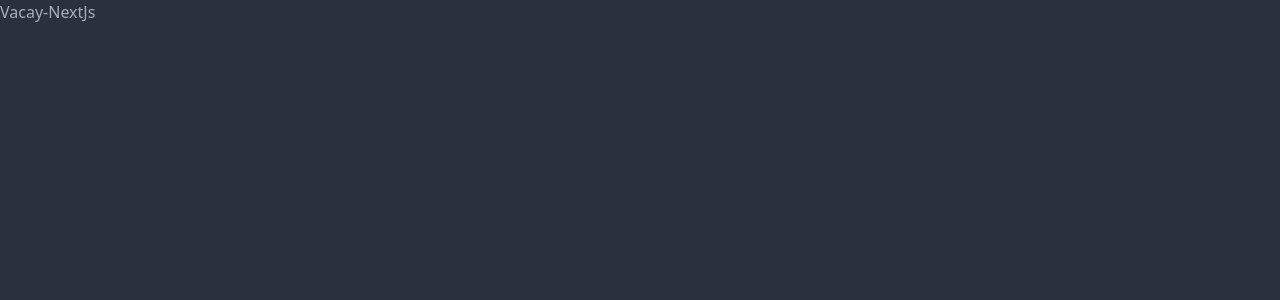
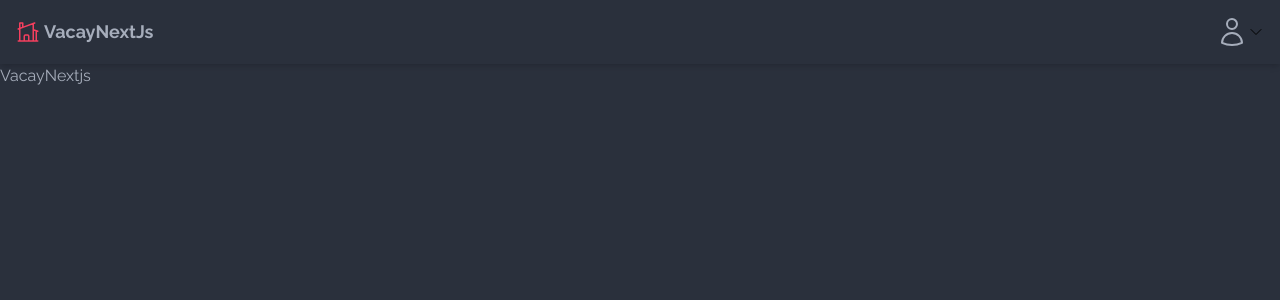
Before and after one commit to jardadev/Vacay-Nextjs, a Next.js app: page / in a window 1280 px wide. Shown: the top 300 px of the page. Built offline with nearby package versions, Linux system fonts and the light colour scheme.

Commit message:
add layout wrapper component

```diff
--- a/pages/index.js
+++ b/pages/index.js
@@ -1,7 +1,7 @@
-import React from 'react';
+import Layout from '@/components/UI/Layout';
 
 const Home = () => {
-	return <div>Vacay-NextJs</div>;
+	return <Layout>VacayNextjs</Layout>;
 };
 
 export default Home;
```
